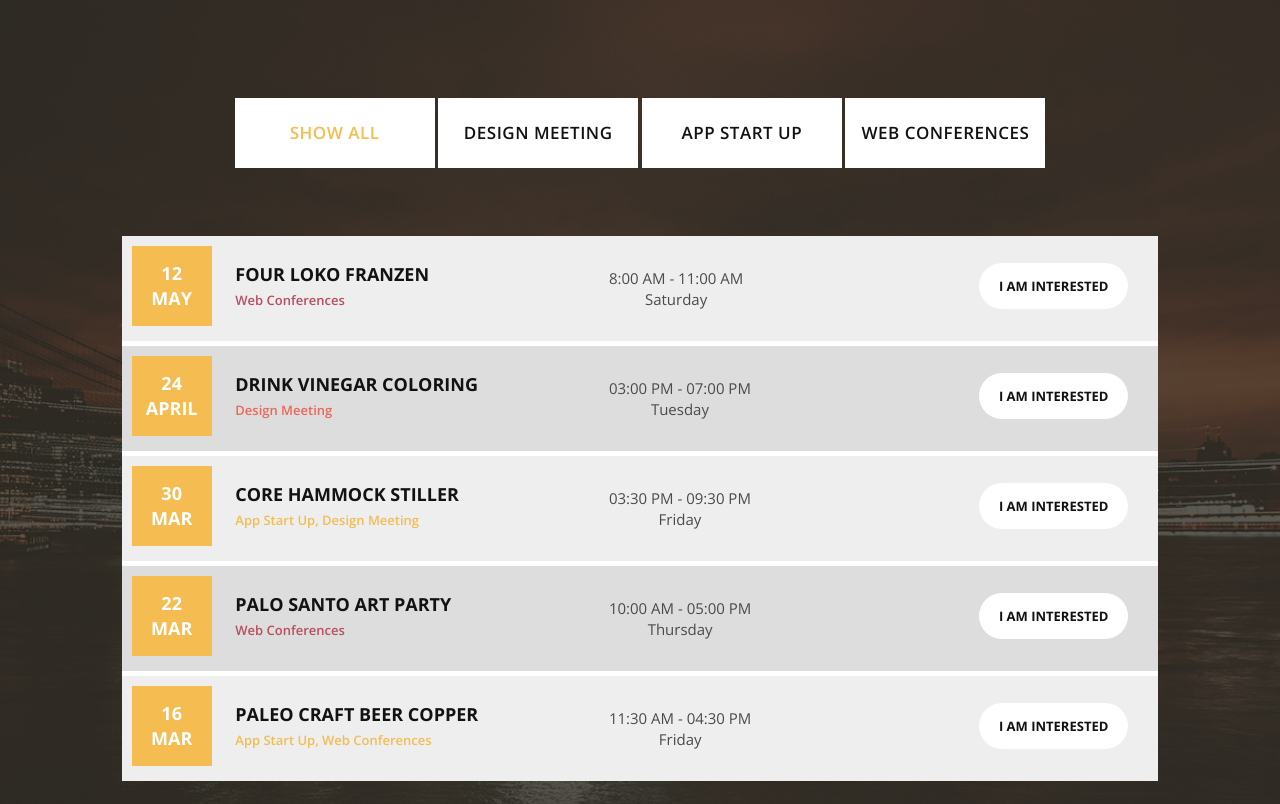
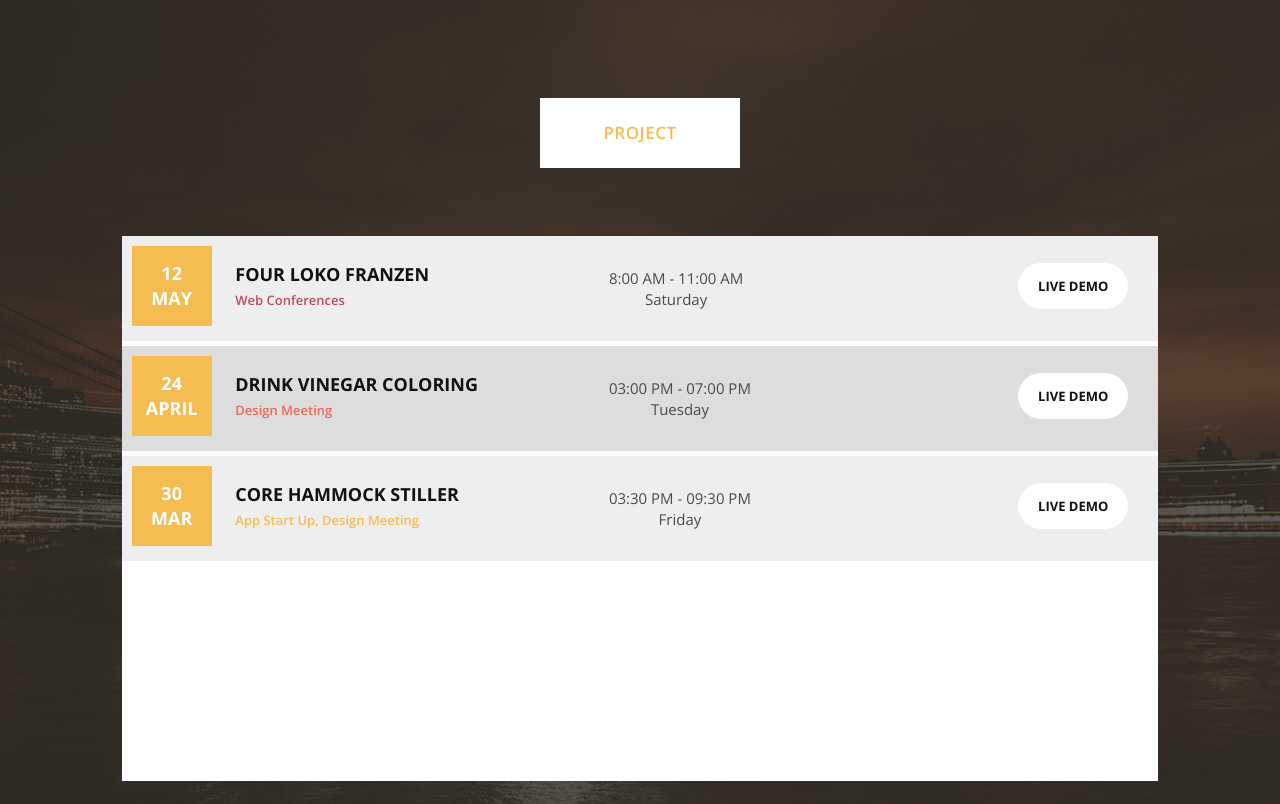
Before and after one commit to berlian989/f-porto, a plain HTML site: page index.html in a window 1280 px wide. Shown: the part 1260-2064 px from the top of the page. Drawn offline with nearby package versions, Linux system fonts and the light colour scheme.

Commit message:
third commit

```diff
--- a/index.html
+++ b/index.html
@@ -74,8 +74,8 @@
                     <div class="best-offer-right-content">
                         <div class="row">
                             <div class="col-md-6 col-sm-12">
-                                <h2>Awesome &amp; Unique<br>Layout <em>Theme</em></h2>
-                                <p>F-Project is a full-width responsive web template. Please tell your friends about <a href="https://www.facebook.com/templatemo" target="_parent">templatemo</a>. Thank you. Feel free to use this template. Lorem ipsum dolor sit amet, consectetur adipiscing elit. Cura bitur et sem blandit, rhoncus ante, varius libero. Cras elemen tum tincidunt ullamcorper.</p>
+                                <h2>Awesome &amp; Unique<br>Perusahaan <em>Start-up</em></h2>
+                                <p>F-Project salah satu perusahaan desain web terbaik di indonesia, untuk menghasilkan lebih banyak lalu lintas, prospek, dan penjualan. Kami adalah agen desain web berperingkat nasional yang membantu bisnis perusahaan membuat situs web yang seindah fungsinya.</p>
                                 <ul>
                                     <li>+ Aenean eget ex faucibus, tempor nibh vel.</li>
                                     <li>+ Bibendum tortor. Suspendisse a diam viverra.</li>
@@ -104,10 +104,7 @@
                         <div class="section-heading">
                             <div class="filter-categories">
                                 <ul class="project-filter">
-                                    <li class="filter" data-filter="all"><span>Show All</span></li>
-                                    <li class="filter" data-filter="design"><span>Design Meeting</span></li>
-                                    <li class="filter" data-filter="start"><span>App Start Up</span></li>
-                                    <li class="filter" data-filter="web"><span>Web Conferences</span></li>
+                                    <li class="filter" data-filter="all"><span>Project</span></li>
                                 </ul>
                             </div>
                         </div>
@@ -136,7 +133,7 @@
                                             </li>
                                             <li>
                                                 <div class="white-button">
-                                                    <a href="#">I am interested</a>
+                                                    <a href="#">Live Demo</a>
                                                 </div>
                                             </li>
                                         </ul>
@@ -161,7 +158,7 @@
                                             </li>
                                             <li>
                                                 <div class="white-button">
-                                                    <a href="#">I am interested</a>
+                                                    <a href="#">Live Demo</a>
                                                 </div>
                                             </li>
                                         </ul>
@@ -186,57 +183,7 @@
                                             </li>
                                             <li>
                                                 <div class="white-button">
-                                                    <a href="#">I am interested</a>
-                                                </div>
-                                            </li>
-                                        </ul>
-                                    </li>
-                                    <li class="project-item fourth-child mix web">
-                                        <ul class="event-item web">
-                                            <li>
-                                                <div class="date">
-                                                    <span>22<br>Mar</span>
-                                                </div>
-                                            </li>
-                                            <li>
-                                                <h4>palo santo art party</h4>
-                                                <div class="web">
-                                                    <span>Web Conferences</span>
-                                                </div>
-                                            </li>
-                                            <li>
-                                                <div class="time">
-                                                    <span>10:00 AM - 05:00 PM<br>Thursday</span>
-                                                </div>
-                                            </li>
-                                            <li>
-                                                <div class="white-button">
-                                                    <a href="#">I am interested</a>
-                                                </div>
-                                            </li>
-                                        </ul>
-                                    </li>
-                                    <li class="project-item fivth-child mix start web">
-                                        <ul class="event-item start">
-                                            <li>
-                                                <div class="date">
-                                                    <span>16<br>Mar</span>
-                                                </div>
-                                            </li>
-                                            <li>
-                                                <h4>Paleo craft beer copper</h4>
-                                                <div class="app">
-                                                    <span>App Start Up, Web Conferences</span>
-                                                </div>
-                                            </li>
-                                            <li>
-                                                <div class="time">
-                                                    <span>11:30 AM - 04:30 PM<br>Friday</span>
-                                                </div>
-                                            </li>
-                                            <li>
-                                                <div class="white-button">
-                                                    <a href="#">I am interested</a>
+                                                    <a href="#">Live Demo</a>
                                                 </div>
                                             </li>
                                         </ul>
@@ -389,8 +336,8 @@
                 </div>
                 <div class="col-md-4">
                     <div class="contact-right-content">
-                        <div class="icon"><img src="img/map-marker-icon.png" alt=""></div>
-                        <h4>You can find us on maps</h4>
+                        <div class="icon"><img src="img/best-offer-icon.png" alt=""></div>
+                        <h4>Contact us on Whatsapp</h4>
                     </div>
                 </div>
             </div>
@@ -401,10 +348,7 @@
         <div class="container-fluid">
             <div class="row">
                 <div class="col-md-12">
-                    <p>Copyright &copy; 2018 Your Company
-
-                    - F-Project
-                    by HTML5 Max</p>
+                    <p>Copyright &copy; 2023 F-Project </p>
                 </div>
             </div>
         </div>
```
Also changed, not shown: img/whatsap2.png (added), img/whatsapp.png (added).
